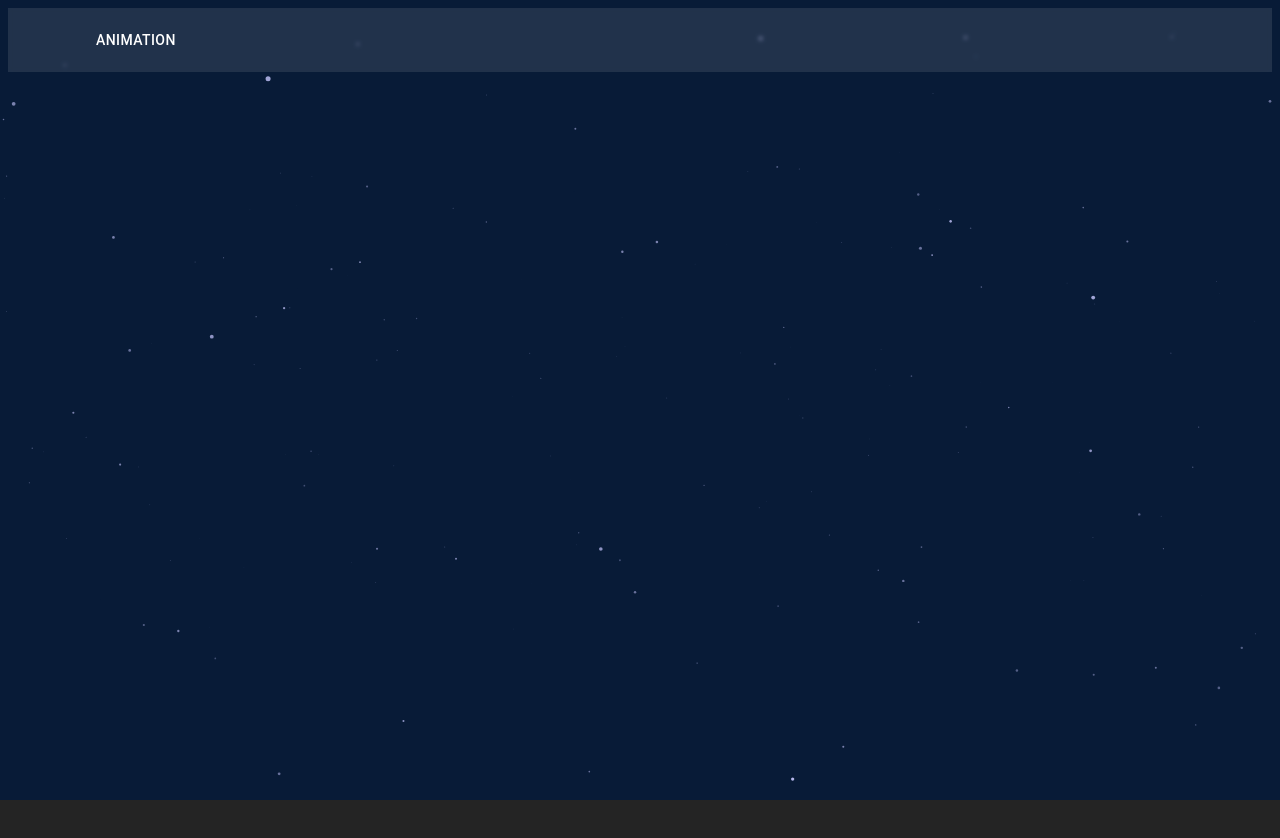
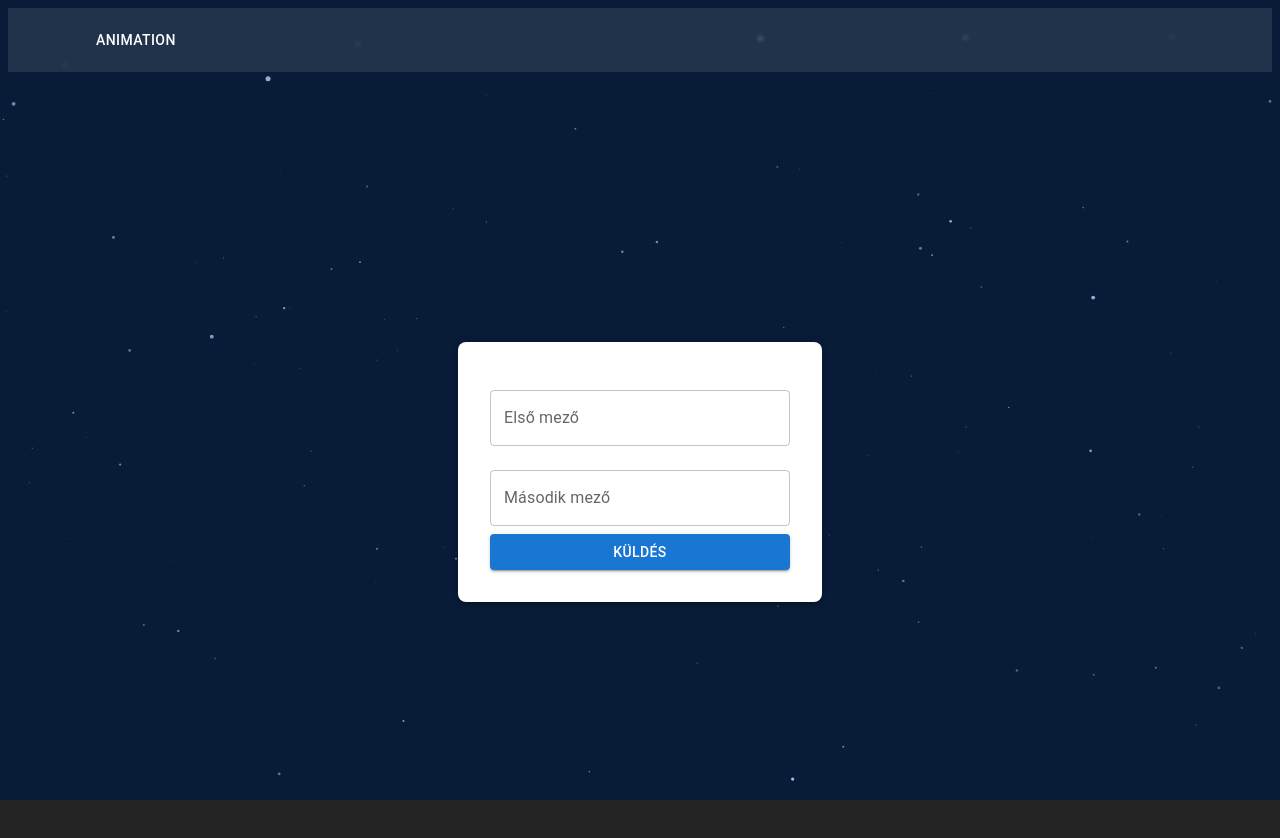
Before and after one commit to Movacs/react-webapp-movacs, a React (Vite) app: page /login in a window 1280 px wide. Shown: the top 838 px of the page. Before the commit the page ends 800 px from the top, so only its background shows below. Built offline with nearby package versions, Linux system fonts and the light colour scheme; some icons are missing.

Commit message:
Router added to register and login page in App.tsx, basic LoginPage implemented

```diff
--- a/src/App.tsx
+++ b/src/App.tsx
@@ -1,20 +1,25 @@
+import { BrowserRouter as Router, Routes, Route } from 'react-router-dom'
 import './App.css'
 import AppBackground from './components/background/AppBackground'
 import ButtonAppBar from './components/navbar/ButtonAppBar'
-
+import RegisterPage from './pages/auth/RegisterPage'
 import { useState } from 'react'
+import LoginPage from './pages/auth/LoginPage'
 
 function App() {
-
   const [animation, setAnimation] = useState(false);
   const toggleAnimation = () => setAnimation(prev => !prev);
+
   return (
-    <div>
+    <Router>
       <AppBackground animation={animation} />
       <ButtonAppBar toggleAnimation={toggleAnimation} />
-
-    </div>
-  )
+      <Routes>
+        <Route path="/login" element={<LoginPage />} />
+        <Route path="/register" element={<RegisterPage />} />
+      </Routes>
+    </Router>
+  );
 }
 
 export default App
--- a/src/pages/auth/LoginPage.tsx
+++ b/src/pages/auth/LoginPage.tsx
@@ -0,0 +1,52 @@
+import * as React from 'react';
+import Button from '@mui/material/Button';
+import TextField from '@mui/material/TextField';
+import Box from '@mui/material/Box';
+
+
+export default function LoginPage() {
+    const handleSubmit = (event: React.FormEvent<HTMLFormElement>) => {
+        event.preventDefault();
+        const data = new FormData(event.currentTarget);
+        console.log({
+            email: data.get('email'),
+            password: data.get('password'),
+        });
+    };
+
+    return (
+        <Box
+            display="flex"
+            justifyContent="center"
+            alignItems="center"
+            minHeight="100vh"
+
+        >
+            <Box
+                sx={{
+                    p: 4,
+                    bgcolor: "white",
+                    borderRadius: 2,
+                    boxShadow: 3,
+                    width: 300,
+                }}
+            >
+                <TextField
+                    label="Első mező"
+                    variant="outlined"
+                    fullWidth
+                    margin="normal"
+                />
+                <TextField
+                    label="Második mező"
+                    variant="outlined"
+                    fullWidth
+                    margin="normal"
+                />
+                <Button variant="contained" color="primary" fullWidth>
+                    Küldés
+                </Button>
+            </Box>
+        </Box>
+    );
+}
```
